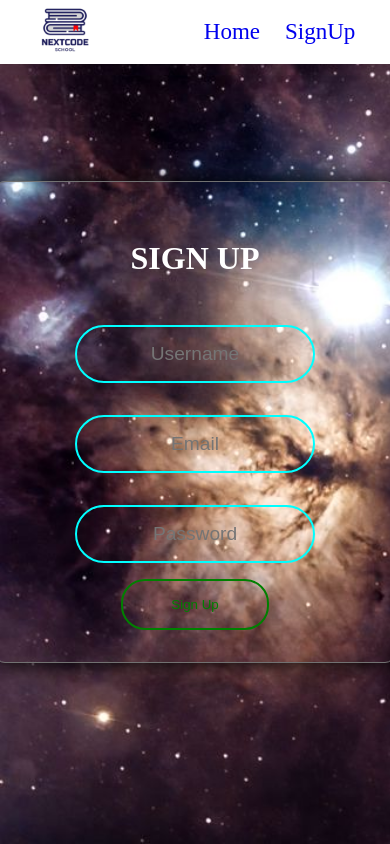
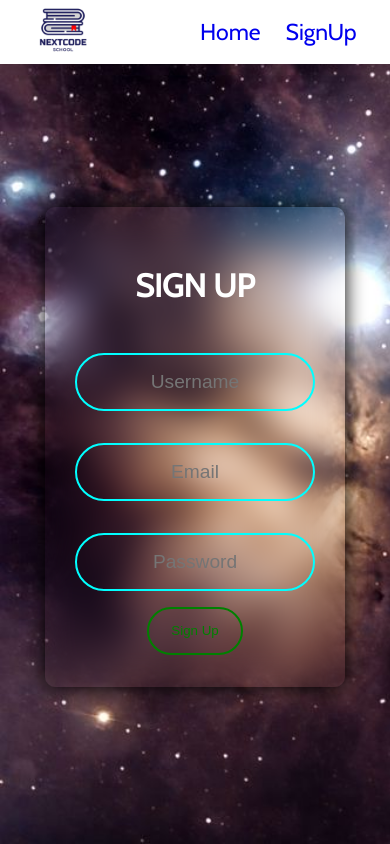
Before and after one commit to Islombek-2008/NextCode, a Vue app: page /signup/about in a window 390 px wide. Built offline with nearby package versions, Linux system fonts and the light colour scheme.

Commit message:
nextcode

```diff
--- a/src/assets/main.css
+++ b/src/assets/main.css
@@ -1,6 +1,8 @@
+@import url("https://fonts.googleapis.com/css2?family=Cabin&display=swap");
 * {
 	box-sizing: border-box;
 }
 body {
 	margin: 0;
+	font-family: "Cabin", sans-serif;
 }
--- a/src/components/SignupForm.vue
+++ b/src/components/SignupForm.vue
@@ -70,6 +70,7 @@
 	display: flex;
 	align-items: center;
 	justify-content: center;
+	padding-top: 50px;
 }
 .form {
 	display: flex;
@@ -78,10 +79,10 @@
 	align-items: center;
 	color: #fff;
 	border-radius: 10px;
-	border: 1px solid #717171;
 	width: 25rem;
 	padding: 2rem 5rem;
 	box-shadow: 0px 0px 20px 0px black;
+	backdrop-filter: blur(1pc);
 }
 .title-form {
 	color: #fff;
@@ -99,6 +100,7 @@
 	width: 15rem;
 	font-size: 1.2rem;
 	outline: none;
+	color: #fff;
 	text-align: center;
 	background: transparent;
 	transition: all 0.2s ease-in-out;
@@ -110,7 +112,8 @@
 }
 
 .login-button {
-	padding: 1rem 3rem;
+	width: 6pc;
+	height: 3pc;
 	border: 2px solid green;
 	background: transparent;
 	border-radius: 1.5rem;
@@ -122,4 +125,15 @@
 	background-color: green;
 	color: white;
 }
+@media (max-width: 400px) {
+	.form {
+		margin: auto;
+		width: 300px;
+	}
+	#username:focus,
+	#email:focus,
+	#password:focus {
+		width: 17rem;
+	}
+}
 </style>
--- a/src/views/AboutView.vue
+++ b/src/views/AboutView.vue
@@ -245,5 +245,11 @@
 		width: 300px !important;
 		height: 200px !important;
 	}
+	.akk {
+		top: 90px;
+		right: 40px;
+		font-size: 16px;
+		width: 270px;
+	}
 }
 </style>
```
